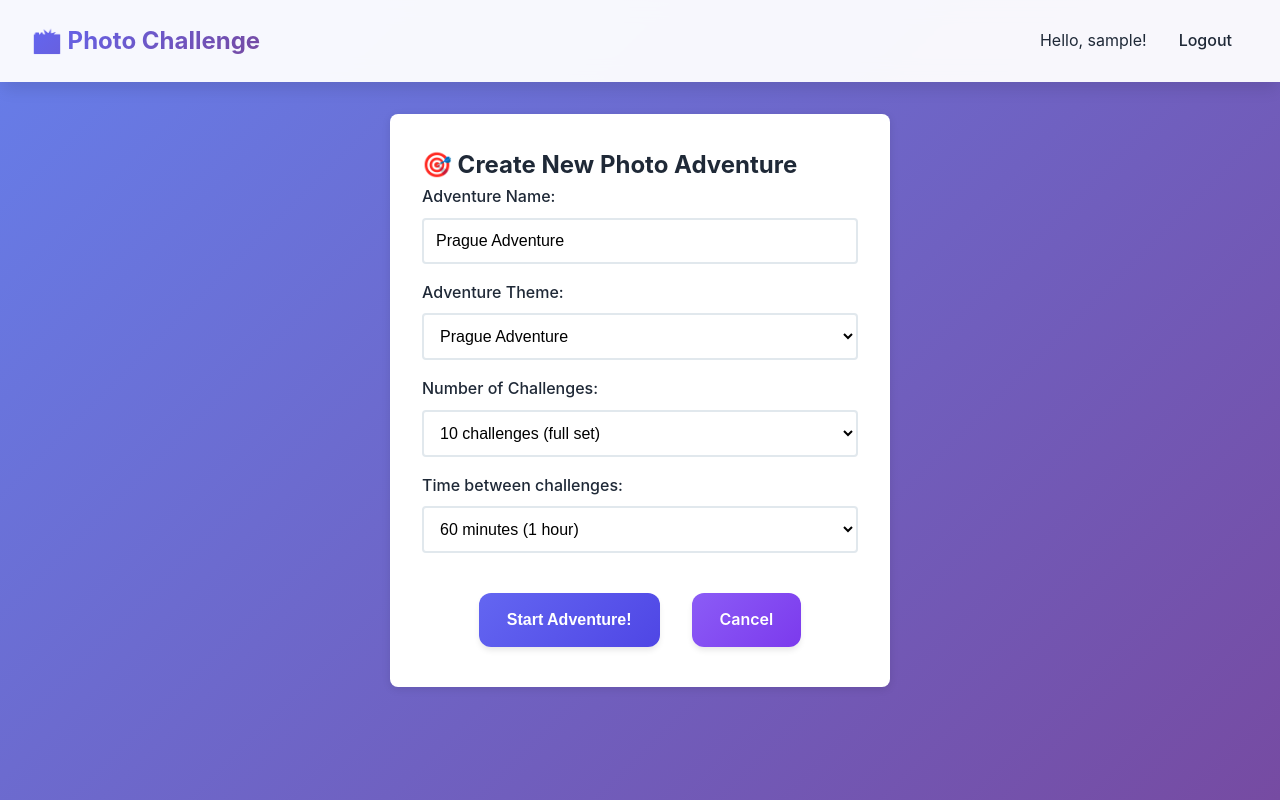
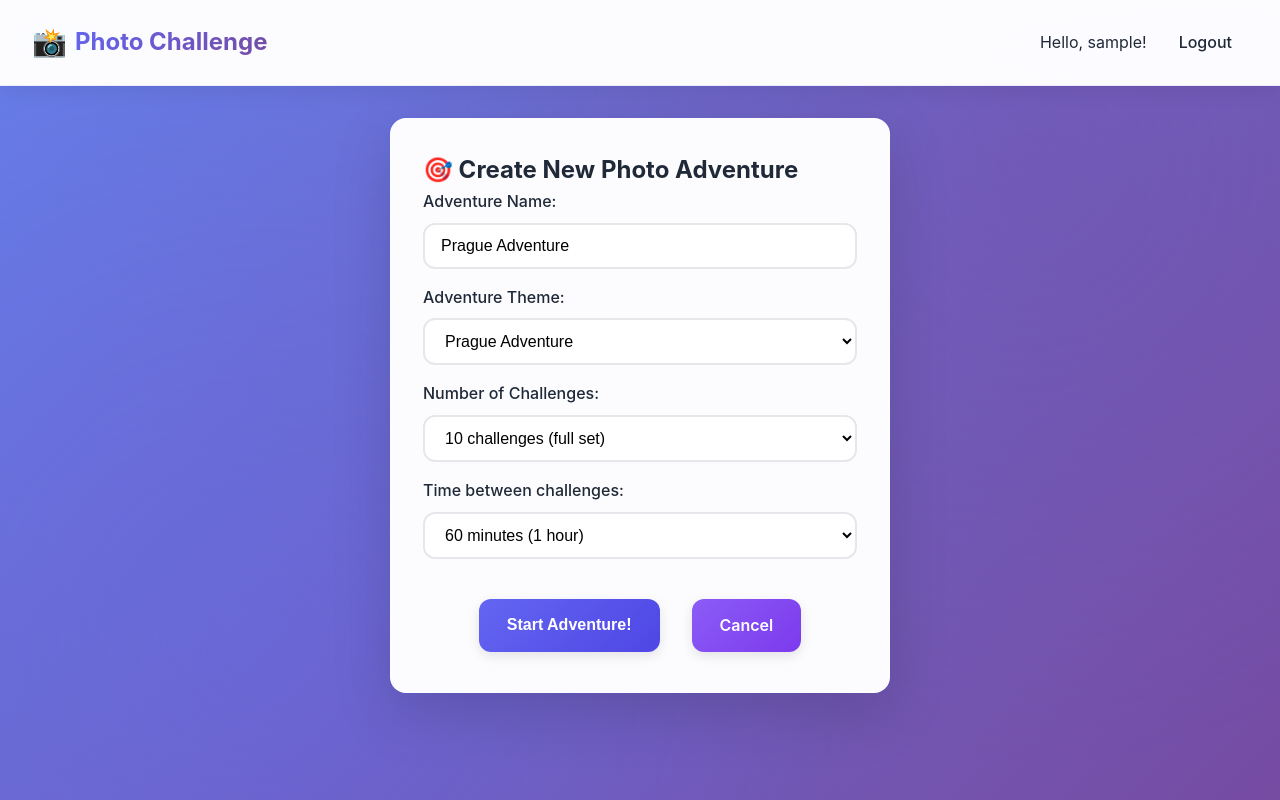
Before and after one commit to zeybra/photofun, a Flask app: page /create-session in a window 1280 px wide. Run offline with Flask 3, Linux system fonts and the light colour scheme; the visitor is signed in with stand-in values (Sample User, id 1); some libraries are stand-ins or nearby versions.

Commit message:
Lifting ui a bit

```diff
--- a/static/css/style.css
+++ b/static/css/style.css
@@ -30,20 +30,35 @@
     color: var(--text-dark);
     background: linear-gradient(135deg, #667eea 0%, #764ba2 100%);
     min-height: 100vh;
+    position: relative;
+}
+
+body::before {
+    content: '';
+    position: fixed;
+    top: 0;
+    left: 0;
+    right: 0;
+    bottom: 0;
+    background:
+        radial-gradient(circle at 20% 80%, rgba(99, 102, 241, 0.3) 0%, transparent 50%),
+        radial-gradient(circle at 80% 20%, rgba(118, 75, 162, 0.3) 0%, transparent 50%);
+    pointer-events: none;
+    z-index: 0;
 }
 
 nav {
-    background: var(--bg-white);
+    background: rgba(255, 255, 255, 0.98);
     padding: 1.25rem 2rem;
-    box-shadow: var(--shadow-lg);
+    box-shadow: 0 4px 20px rgba(0, 0, 0, 0.08);
     display: flex;
     justify-content: space-between;
     align-items: center;
-    backdrop-filter: blur(10px);
-    background: rgba(255, 255, 255, 0.95);
+    backdrop-filter: blur(20px) saturate(180%);
     position: sticky;
     top: 0;
     z-index: 100;
+    border-bottom: 1px solid rgba(99, 102, 241, 0.1);
 }
 
 nav h1 {
@@ -53,6 +68,17 @@
 }
 
 nav h1 a {
+    display: flex;
+    align-items: center;
+    gap: 0.5rem;
+}
+
+nav h1 .emoji {
+    font-size: 1.75rem;
+    filter: none;
+}
+
+nav h1 .gradient-text {
     background: linear-gradient(135deg, var(--primary) 0%, #764ba2 100%);
     -webkit-background-clip: text;
     -webkit-text-fill-color: transparent;
@@ -83,14 +109,18 @@
     max-width: 800px;
     margin: 2rem auto;
     padding: 0 1rem;
+    position: relative;
+    z-index: 1;
 }
 
 .login-container, .home-container {
-    background: var(--bg-white);
+    background: rgba(255, 255, 255, 0.98);
     padding: 2.5rem;
     border-radius: var(--radius-lg);
-    box-shadow: var(--shadow-xl);
+    box-shadow: 0 20px 60px rgba(0, 0, 0, 0.15), 0 0 0 1px rgba(99, 102, 241, 0.1);
     text-align: center;
+    backdrop-filter: blur(20px);
+    border: 1px solid rgba(255, 255, 255, 0.5);
 }
 
 .form-group {
@@ -106,15 +136,19 @@
 
 .form-group input {
     width: 100%;
-    padding: 0.75rem;
-    border: 2px solid #e1e8ed;
-    border-radius: 4px;
+    padding: 0.75rem 1rem;
+    border: 2px solid var(--border);
+    border-radius: var(--radius);
     font-size: 1rem;
+    transition: all 0.3s cubic-bezier(0.4, 0, 0.2, 1);
+    background: var(--bg-white);
 }
 
 .form-group input:focus {
-    border-color: #3498db;
+    border-color: var(--primary);
     outline: none;
+    box-shadow: 0 0 0 3px rgba(99, 102, 241, 0.1);
+    transform: translateY(-1px);
 }
 
 .btn {
@@ -129,7 +163,25 @@
     border: none;
     font-size: 1rem;
     transition: all 0.3s cubic-bezier(0.4, 0, 0.2, 1);
-    box-shadow: var(--shadow);
+    box-shadow: 0 4px 12px rgba(0, 0, 0, 0.1);
+    position: relative;
+    overflow: hidden;
+}
+
+.btn::before {
+    content: '';
+    position: absolute;
+    top: 0;
+    left: 0;
+    width: 100%;
+    height: 100%;
+    background: linear-gradient(135deg, rgba(255,255,255,0.2) 0%, rgba(255,255,255,0) 100%);
+    opacity: 0;
+    transition: opacity 0.3s;
+}
+
+.btn:hover::before {
+    opacity: 1;
 }
 
 .btn-primary {
@@ -139,7 +191,7 @@
 
 .btn-primary:hover {
     transform: translateY(-2px);
-    box-shadow: var(--shadow-lg);
+    box-shadow: 0 8px 20px rgba(99, 102, 241, 0.4);
 }
 
 .btn-secondary {
@@ -149,7 +201,7 @@
 
 .btn-secondary:hover {
     transform: translateY(-2px);
-    box-shadow: var(--shadow-lg);
+    box-shadow: 0 8px 20px rgba(139, 92, 246, 0.4);
 }
 
 .actions {
@@ -194,21 +246,31 @@
 
 /* Add to existing CSS */
 .form-container {
-    background: white;
+    background: rgba(255, 255, 255, 0.98);
     padding: 2rem;
-    border-radius: 8px;
-    box-shadow: 0 2px 8px rgba(0,0,0,0.1);
+    border-radius: var(--radius-lg);
+    box-shadow: 0 20px 60px rgba(0, 0, 0, 0.15), 0 0 0 1px rgba(99, 102, 241, 0.1);
     max-width: 500px;
     margin: 0 auto;
+    backdrop-filter: blur(20px);
+    border: 1px solid rgba(255, 255, 255, 0.5);
 }
 
 .form-group select {
     width: 100%;
-    padding: 0.75rem;
-    border: 2px solid #e1e8ed;
-    border-radius: 4px;
+    padding: 0.75rem 1rem;
+    border: 2px solid var(--border);
+    border-radius: var(--radius);
     font-size: 1rem;
-    background: white;
+    background: var(--bg-white);
+    transition: all 0.3s cubic-bezier(0.4, 0, 0.2, 1);
+    cursor: pointer;
+}
+
+.form-group select:focus {
+    border-color: var(--primary);
+    outline: none;
+    box-shadow: 0 0 0 3px rgba(99, 102, 241, 0.1);
 }
 
 .form-actions {
@@ -219,10 +281,12 @@
 }
 
 .session-container {
-    background: var(--bg-white);
+    background: rgba(255, 255, 255, 0.98);
     padding: 2.5rem;
     border-radius: var(--radius-lg);
-    box-shadow: var(--shadow-xl);
+    box-shadow: 0 20px 60px rgba(0, 0, 0, 0.15), 0 0 0 1px rgba(99, 102, 241, 0.1);
+    backdrop-filter: blur(20px);
+    border: 1px solid rgba(255, 255, 255, 0.5);
 }
 
 .session-info {
--- a/templates/base.html
+++ b/templates/base.html
@@ -9,7 +9,7 @@
 </head>
 <body>
     <nav>
-        <h1><a href="{{ url_for('home') }}" style="text-decoration: none;">📸 Photo Challenge</a></h1>
+        <h1><a href="{{ url_for('home') }}" style="text-decoration: none;"><span class="emoji">📸</span> <span class="gradient-text">Photo Challenge</span></a></h1>
         {% if session.username %}
             <div class="nav-user">
                 <span>Hello, {{ session.username }}!</span>
```
